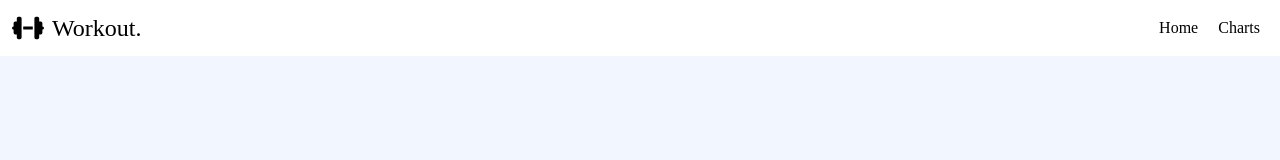
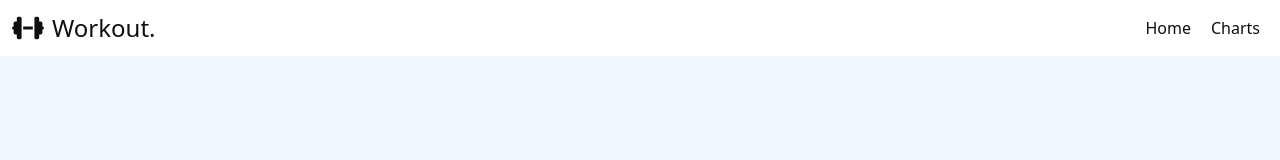
Before and after one commit to notprjwl/focused, a React (Create React App) app in the folder frontend/: page / in a window 1280 px wide. Shown: the top 160 px of the page. Built offline with nearby package versions, Linux system fonts and the light colour scheme.

Commit message:
Update tailwind.config.js

```diff
--- a/frontend/tailwind.config.js
+++ b/frontend/tailwind.config.js
@@ -5,9 +5,12 @@
     extend: {
       fontFamily: {
         honk: ["Honk"],
-        poppins:["Poppins"],
+        inter: ["Inter"],
         crete:["Crete Round"],
-        dm:["dm mono"]
+      },
+      colors: {
+        background: "#f2f6fe",
+        text: "#0f0f10",
       },
     },
   },
```
